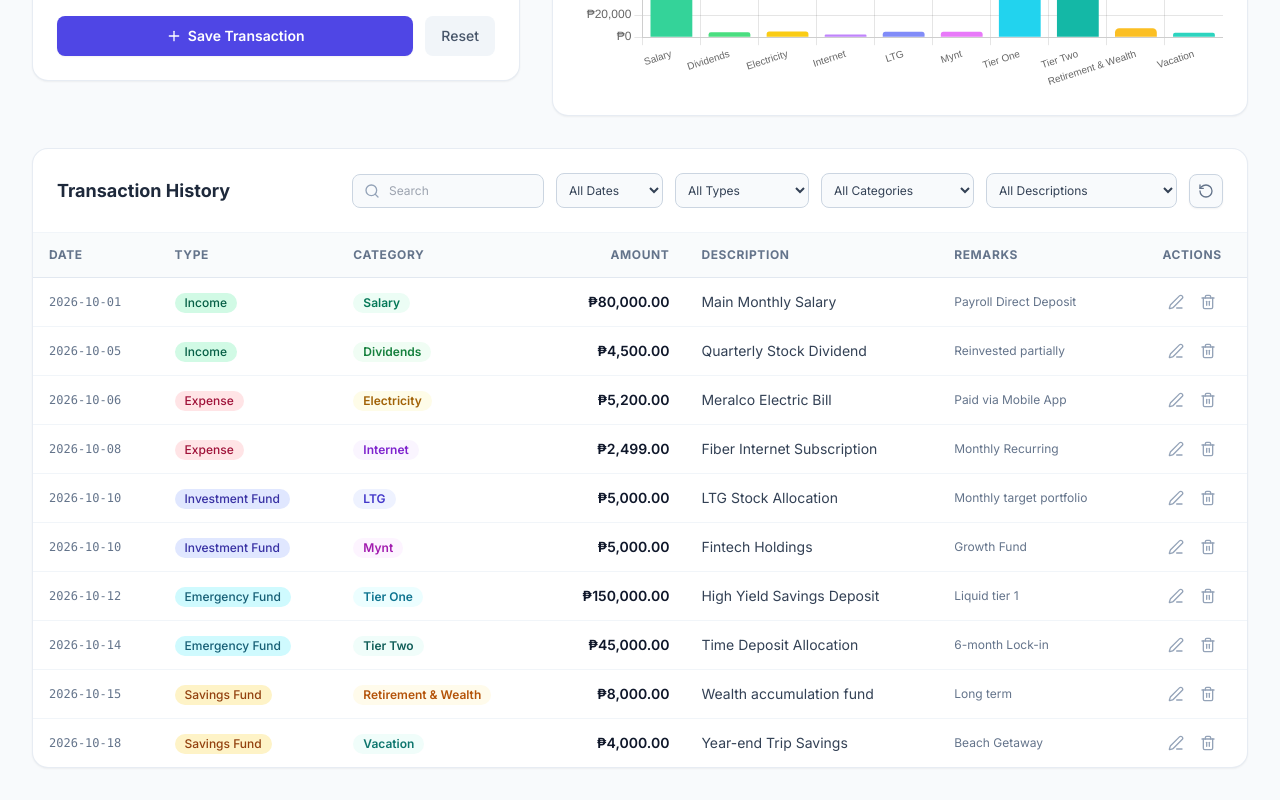
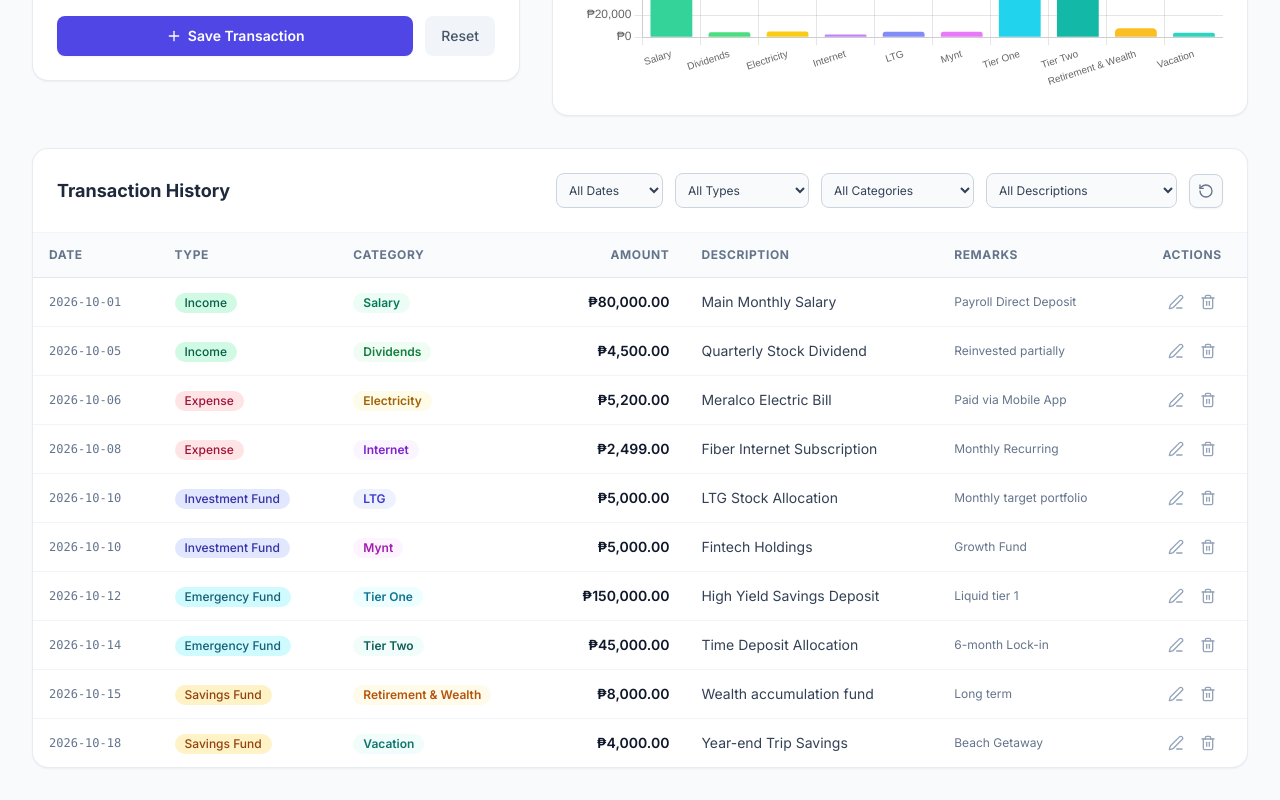
Before and after one commit to jealabrador/personal-financial-tracker, a plain HTML site: page index.html in a window 1280 px wide. Shown: the part 1174-1974 px from the top of the page. Drawn offline with nearby package versions, Linux system fonts and the light colour scheme.

Commit message:
Update index.html

```diff
--- a/index.html
+++ b/index.html
@@ -346,14 +346,8 @@
                     <h2 class="text-lg font-bold text-slate-800">Transaction History</h2>
                 </div>
 
-                <!-- Table Search & Filters (Single Row) -->
+                <!-- Table Filters (Single Row) -->
                 <div class="flex flex-wrap items-center gap-3">
-                    <div class="relative">
-                        <div class="absolute inset-y-0 left-0 pl-3 flex items-center pointer-events-none text-slate-400">
-                            <i data-lucide="search" class="w-4 h-4"></i>
-                        </div>
-                        <input type="text" id="table-search" onkeyup="renderTable()" placeholder="Search" class="pl-9 pr-4 py-2 text-xs bg-slate-50 border border-slate-300 rounded-lg focus:outline-none focus:ring-2 focus:ring-indigo-500/20 focus:border-indigo-500 w-36 sm:w-48">
-                    </div>
                     <select id="filter-date" onchange="renderTable()" class="text-xs bg-slate-50 border border-slate-300 text-slate-700 rounded-lg p-2">
                         <option value="ALL">All Dates</option>
                     </select>
@@ -699,7 +693,6 @@
             resetTableFilters();
         }
         function resetTableFilters() {
-            document.getElementById('table-search').value = '';
             document.getElementById('filter-date').value = 'ALL';
             document.getElementById('filter-type').value = 'ALL';
             document.getElementById('filter-category').value = 'ALL';
@@ -854,7 +847,6 @@
         function renderTable() {
             const tbody = document.getElementById('transaction-table-body');
             const emptyState = document.getElementById('empty-state');
-            const searchVal = document.getElementById('table-search').value.toLowerCase();
             const monthVal = document.getElementById('filter-month').value;
 
             const dateVal = document.getElementById('filter-date') ? document.getElementById('filter-date').value : 'ALL';
@@ -870,15 +862,7 @@
                 const matchesCat = catVal === 'ALL' || t.category === catVal;
                 const matchesDesc = descVal === 'ALL' || t.description === descVal;
 
-                const matchesSearch = !searchVal ||
-                                      (t.date && t.date.toLowerCase().includes(searchVal)) ||
-                                      (t.type && t.type.toLowerCase().includes(searchVal)) ||
-                                      (t.category && t.category.toLowerCase().includes(searchVal)) ||
-                                      (t.description && t.description.toLowerCase().includes(searchVal)) ||
-                                      (t.remarks && t.remarks.toLowerCase().includes(searchVal)) ||
-                                      (t.amount && t.amount.toString().toLowerCase().includes(searchVal));
-
-                return matchesMonth && matchesDate && matchesType && matchesCat && matchesDesc && matchesSearch;
+                return matchesMonth && matchesDate && matchesType && matchesCat && matchesDesc;
             });
             if (filtered.length === 0) {
                 emptyState.classList.remove('hidden');
```
